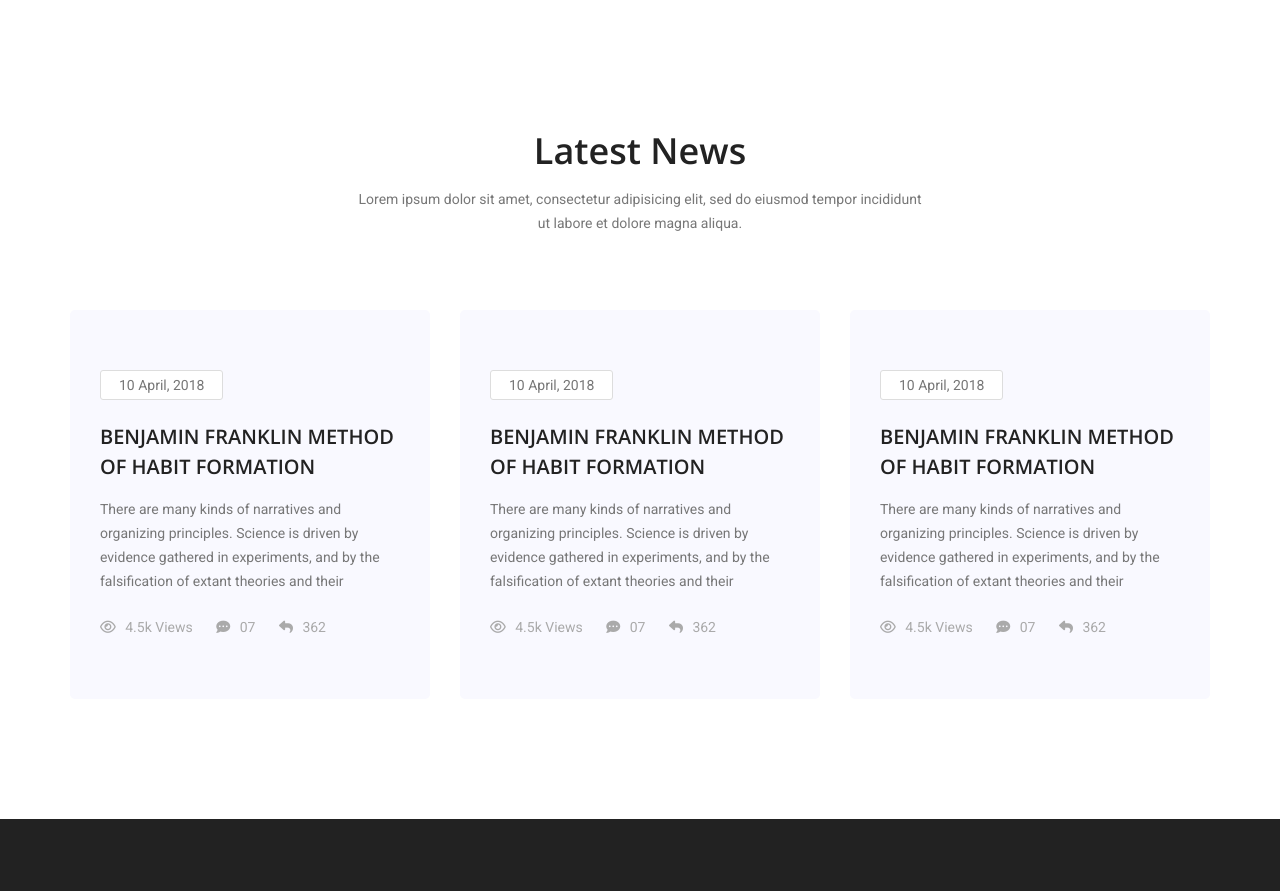
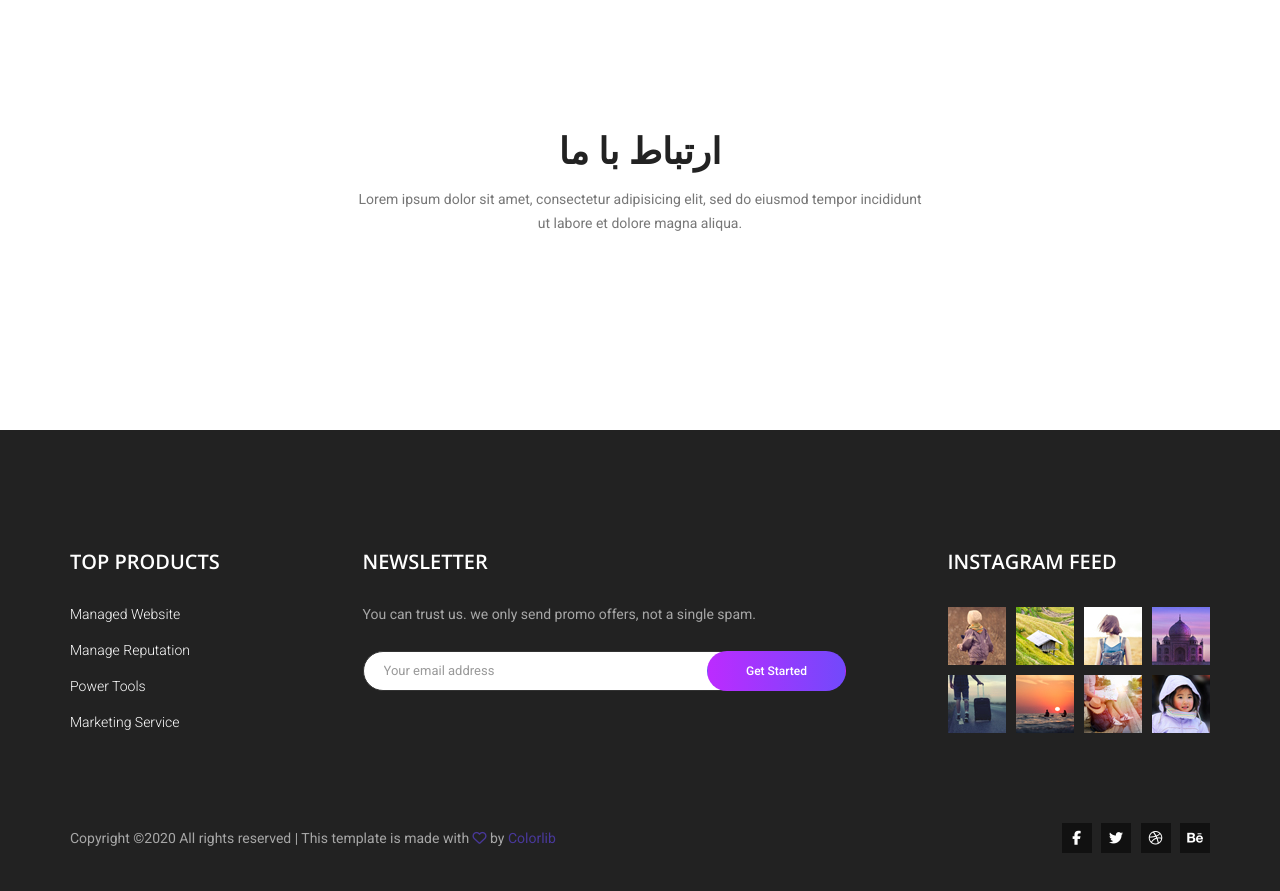
Before and after one commit to alikhandan1997/iran-latari, a plain HTML site: page index.html in a window 1280 px wide. Shown: the part 3360-4251 px from the top of the page. Drawn offline with nearby package versions, Linux system fonts and the light colour scheme.

Commit message:
deleting the content

```diff
--- a/index.html
+++ b/index.html
@@ -158,54 +158,16 @@
         </section>
         <!--================End Feature Area =================-->
 
-        <!--================Latest News Area =================-->
+        <!--================Latest contact Area =================-->
         <section class="latest_news_area p_120" id="contact">
         	<div class="container">
         		<div class="main_title">
-        			<h2>Latest News</h2>
+        			<h2>ارتباط با ما</h2>
         			<p>Lorem ipsum dolor sit amet, consectetur adipisicing elit, sed do eiusmod tempor incididunt ut labore  et dolore magna aliqua.</p>
-        		</div>
-        		<div class="latest_news_inner row">
-        			<div class="col-lg-4">
-        				<div class="l_news_item">
-        					<a class="date" href="#">10 April, 2018</a>
-        					<a href="#"><h4>Benjamin Franklin Method Of Habit Formation</h4></a>
-        					<p>There are many kinds of narratives and organizing principles. Science is driven by evidence gathered in experiments, and by the falsification of extant theories and their </p>
-        					<div class="post_view">
-        						<a href="#"><i class="fa fa-eye" aria-hidden="true"></i> 4.5k Views</a>
-        						<a href="#"><i class="fa fa-commenting" aria-hidden="true"></i> 07</a>
-        						<a href="#"><i class="fa fa-reply" aria-hidden="true"></i> 362</a>
-        					</div>
-        				</div>
-        			</div>
-        			<div class="col-lg-4">
-        				<div class="l_news_item">
-        					<a class="date" href="#">10 April, 2018</a>
-        					<a href="#"><h4>Benjamin Franklin Method Of Habit Formation</h4></a>
-        					<p>There are many kinds of narratives and organizing principles. Science is driven by evidence gathered in experiments, and by the falsification of extant theories and their </p>
-        					<div class="post_view">
-        						<a href="#"><i class="fa fa-eye" aria-hidden="true"></i> 4.5k Views</a>
-        						<a href="#"><i class="fa fa-commenting" aria-hidden="true"></i> 07</a>
-        						<a href="#"><i class="fa fa-reply" aria-hidden="true"></i> 362</a>
-        					</div>
-        				</div>
-        			</div>
-        			<div class="col-lg-4">
-        				<div class="l_news_item">
-        					<a class="date" href="#">10 April, 2018</a>
-        					<a href="#"><h4>Benjamin Franklin Method Of Habit Formation</h4></a>
-        					<p>There are many kinds of narratives and organizing principles. Science is driven by evidence gathered in experiments, and by the falsification of extant theories and their </p>
-        					<div class="post_view">
-        						<a href="#"><i class="fa fa-eye" aria-hidden="true"></i> 4.5k Views</a>
-        						<a href="#"><i class="fa fa-commenting" aria-hidden="true"></i> 07</a>
-        						<a href="#"><i class="fa fa-reply" aria-hidden="true"></i> 362</a>
-        					</div>
-        				</div>
-        			</div>
         		</div>
         	</div>
         </section>
-        <!--================End Latest News Area =================-->
+        <!--================End contact Area =================-->
 
         <!--================ start footer Area  =================-->
         <footer class="footer-area p_120">
```
